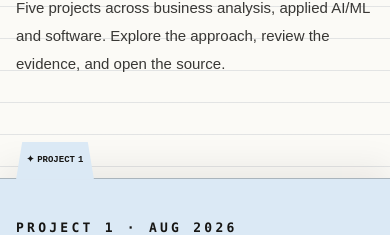
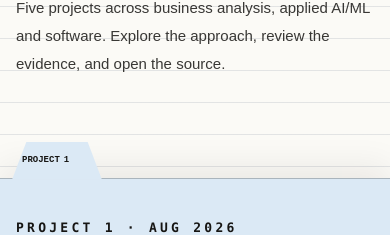
Before and after one commit to omkark2404/Omkar-portfolio-, a React (Vite) app: page / in a window 390 px wide. Shown: the part 2777-3012 px from the top of the page. Built offline with nearby package versions, Linux system fonts and the light colour scheme.

Commit message:
Mobile: deck-style overlapping project tabs (PROJECT 1, then mini number tabs)

```diff
--- a/src/components/Works.jsx
+++ b/src/components/Works.jsx
@@ -15,7 +15,7 @@ const ProjectBlock = ({ project, index, dimmed }) => {
       className="project-block"
       style={{ "--project-color": bg, "--project-index": index, zIndex: index + 1 }}
     >
-      <div className="project-folder-tab"><span aria-hidden="true">✦</span> <span className="project-tab-word">PROJECT</span> {number}</div>
+      <div className={index === 0 ? "project-folder-tab project-folder-tab-first" : "project-folder-tab"}><span aria-hidden="true">✦</span> <span className="project-tab-word">PROJECT</span> {number}</div>
       <div className="project-folder-surface" aria-hidden="true" />
 
       <motion.div
--- a/src/index.css
+++ b/src/index.css
@@ -407,11 +407,14 @@ section[id] { scroll-margin-top: 76px; }
   .project-block { margin-top: 24px; }
   .project-block .project-content { padding-top: 40px; padding-bottom: 48px; }
 }
-/* Mobile folder tabs: the base tab rule sits above, so this width-only block
-   must come after it to win. All five tabs show the full "✦ PROJECT 1" label,
-   shrunk to fit 390px (and 360px) in one row. */
+/* Mobile folder tabs: deck-style overlap like a fanned stack of folder tabs.
+   First tab shows the full "PROJECT 1"; the rest show "✦ 2".."✦ 5". The base
+   tab rule sits above, so this width-only block must come after it to win. */
 @media (max-width: 760px) {
-  .project-folder-tab { left: calc(16px + var(--project-index) * 64px); width: 78px; gap: 3px; font-size: 9px; letter-spacing: 0; clip-path: polygon(8% 0, 92% 0, 100% 100%, 0 100%); }
+  .project-folder-tab { left: calc(12px + var(--project-index) * 62px); width: 90px; justify-content: flex-start; padding-left: 10px; gap: 4px; font-size: 9px; letter-spacing: 0; clip-path: polygon(16% 0, 84% 0, 100% 100%, 0 100%); }
+  .project-folder-tab .project-tab-word { display: none; }
+  .project-folder-tab-first .project-tab-word { display: inline; }
+  .project-folder-tab-first > span:first-child { display: none; }
 }
 @media (prefers-reduced-motion: reduce) {
   .project-block { position: relative; top: auto; }
```
